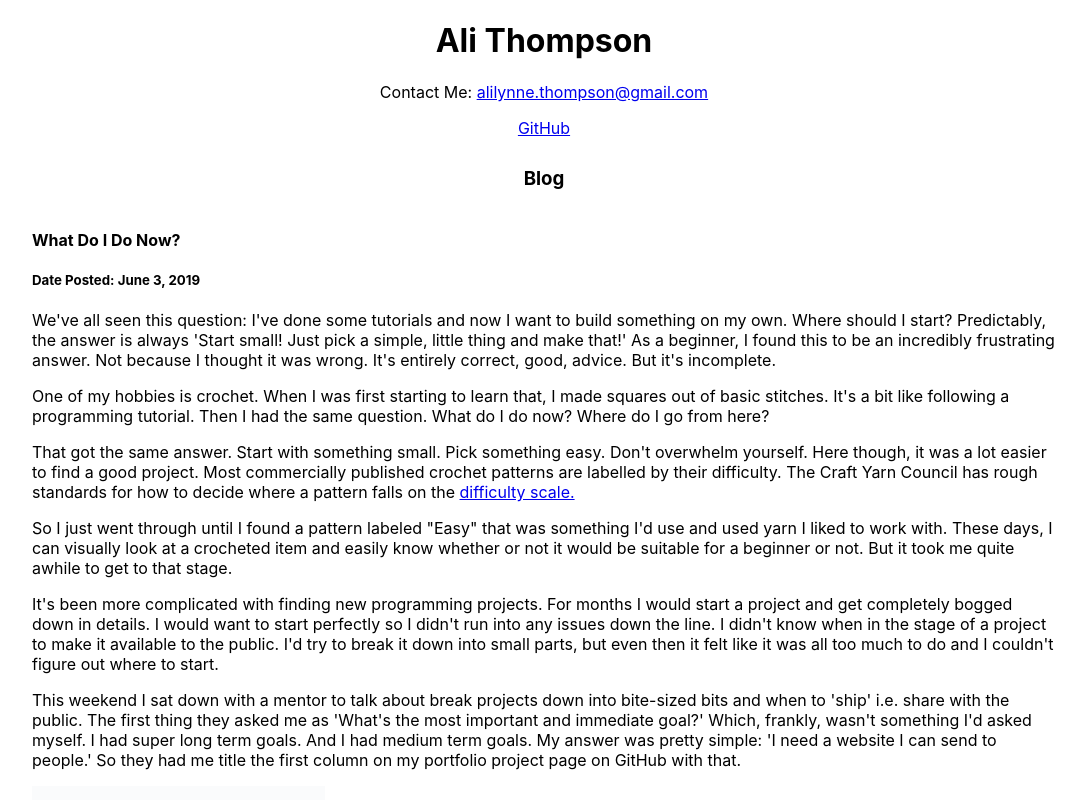
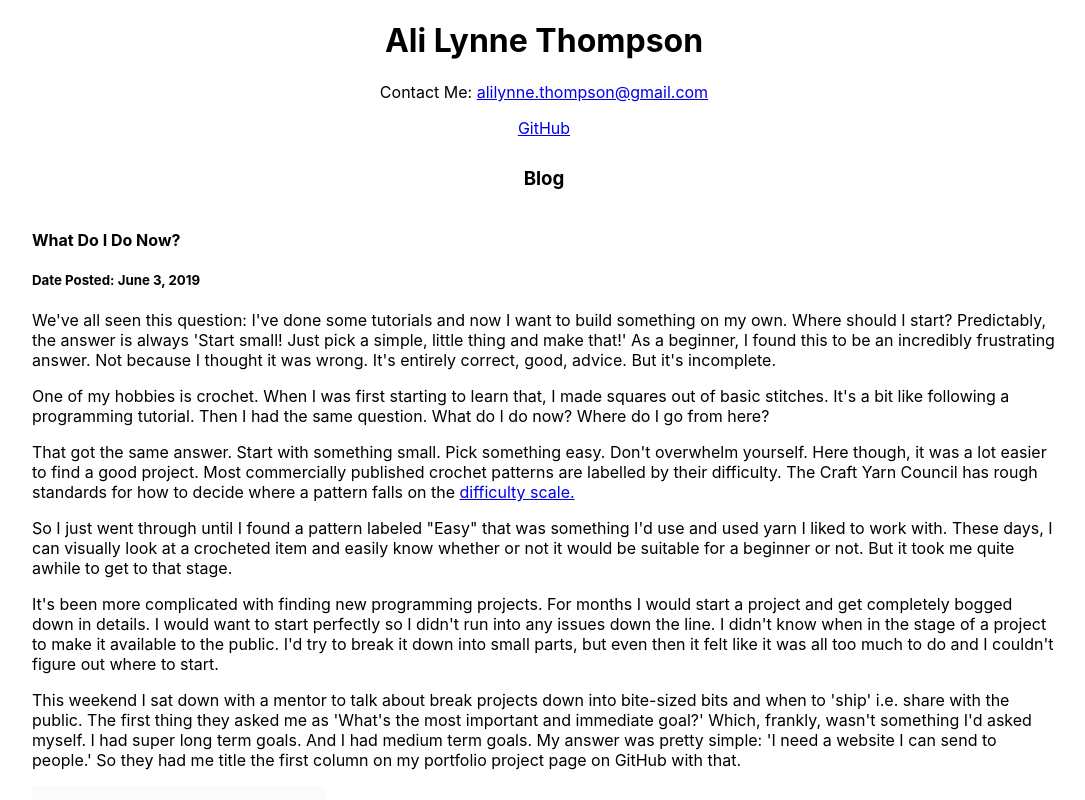
Before and after one commit to AliLynne/alilynne_old, a React (Create React App) app: page / in a window 1280 px wide. Shown: the top 800 px of the page, without its empty margins (96-1181 px from the left). Built offline with nearby package versions, Linux system fonts and the light colour scheme.

Commit message:
added middle name

```diff
--- a/src/Header.js
+++ b/src/Header.js
@@ -3,7 +3,7 @@ import React from 'react';
 function Header() {
   return (
     <header className="App__Header">
-      <h1>Ali Thompson</h1>
+      <h1>Ali Lynne Thompson</h1>
       <p>Contact Me: <a href="mailto:alilynne.thompson@gmail.com">alilynne.thompson@gmail.com</a></p>
       <a href="https://github.com/AliLynne/">GitHub</a>
     </header>
```
Also changed, not shown: 8 other files (tests, documents, lock files or other folders).
